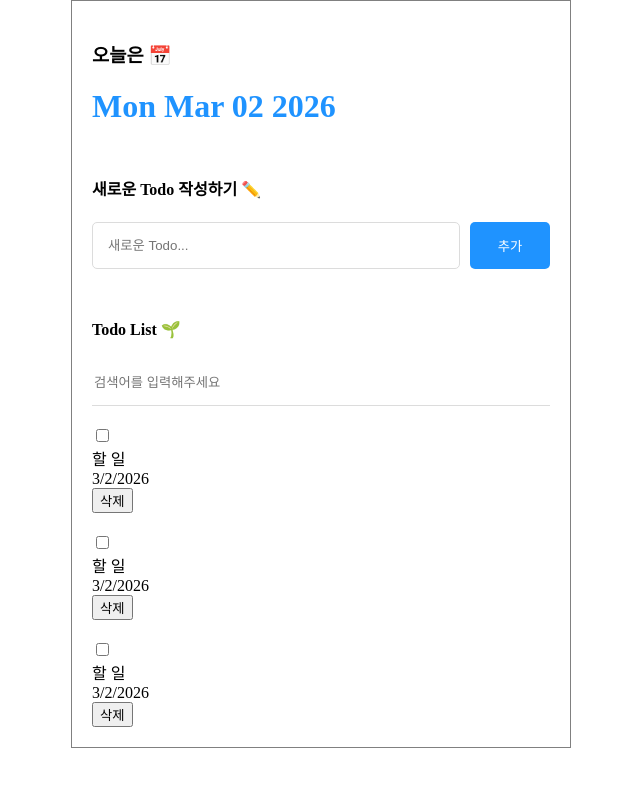
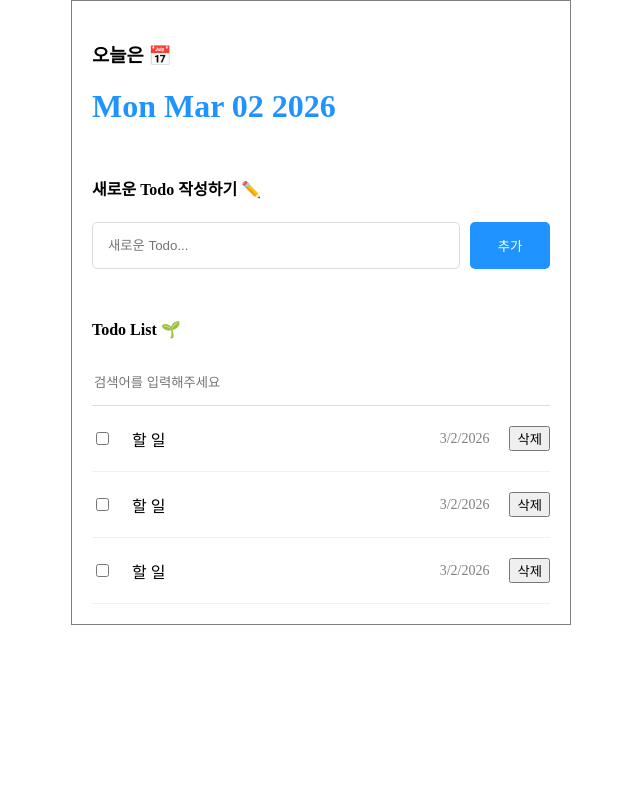
Before and after one commit to gyeonggumun/study_schedule_management, a React (Create React App) app: page / in a window 1280 px wide. Shown: the top 786 px of the page, without its empty margins (319-959 px from the left). Built offline with nearby package versions, Linux system fonts and the light colour scheme.

Commit message:
todoitem 스타일 추가

```diff
--- a/src/component/TodoItem.css
+++ b/src/component/TodoItem.css
@@ -6,3 +6,19 @@
     padding-bottom: 20px;
     border-bottom: 1px solid rgb(240, 240, 240);
 }
+
+/* 체크박스를 감싼 박스에 스타일 적용 */
+.TodoItem .checkbox_col {
+    width: 20px;
+}
+
+/* 할 일 텍스트를 감싼 박스에 스타일 적용*/
+.TodoItem .title_col {
+    flex: 1;
+}
+
+/* 할 일 아이템 등록 시간을 감싼 박스에 스타일 적용 */
+.TodoItem .date_col {
+    font-size: 14px;
+    color: gray;
+}
--- a/src/component/TodoItem.js
+++ b/src/component/TodoItem.js
@@ -1,3 +1,5 @@
+import "./TodoItem.css"
+
 const TodoItem = () => {
     return (
         <div className="TodoItem">
```
